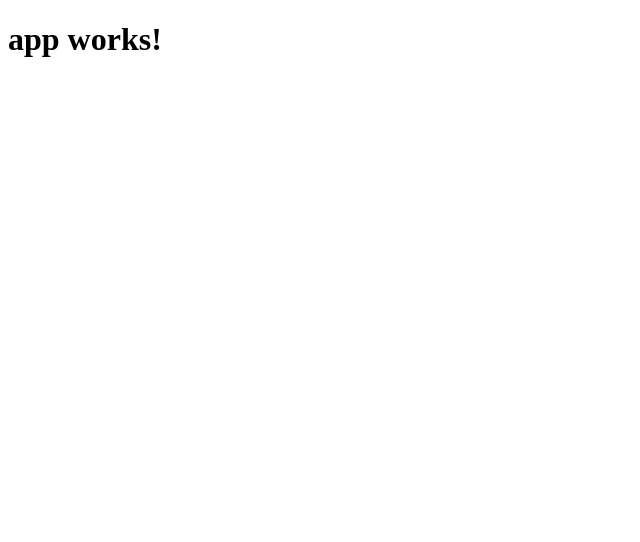
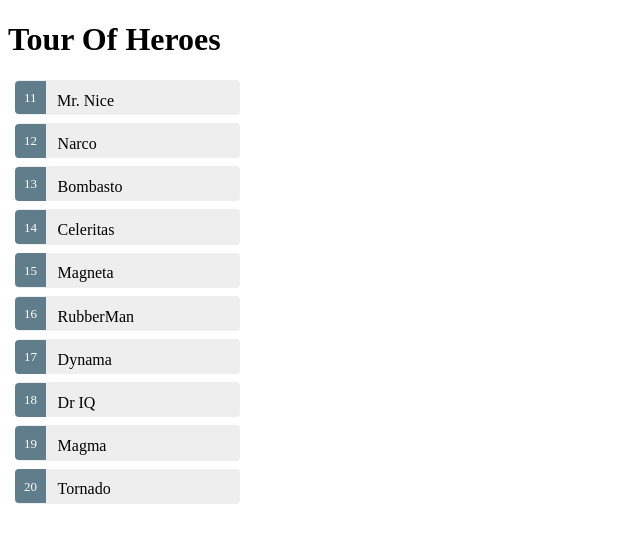
Before and after one commit to teramobk/Angular2Demo, an Angular app: page / in a window 1280 px wide. Shown: the top 542 px of the page, without its empty margins (0-640 px from the left). Built offline with nearby package versions, Linux system fonts and the light colour scheme.

Commit message:
app.component has mock data

```diff
--- a/src/app/app.component.html
+++ b/src/app/app.component.html
@@ -1,3 +1,8 @@
 <h1>
   {{title}}
 </h1>
+<ul class="heroes">
+  <li *ngFor="let hero of heroes">
+    <span class="badge">{{hero.id}}</span>{{hero.name}}
+  </li>
+</ul>
--- a/src/app/app.component.ts
+++ b/src/app/app.component.ts
@@ -1,4 +1,5 @@
 import { Component } from '@angular/core';
+import { Hero, HEROES } from './hero'
 
 @Component({
   selector: 'app-root',
@@ -6,5 +7,10 @@ import { Component } from '@angular/core';
   styleUrls: ['./app.component.css']
 })
 export class AppComponent {
-  title = 'app works!';
+  title = 'Tour Of Heroes';
+  myHero: Hero = {
+    id: 100,
+    name: 'Superman'
+  }
+  heroes: Hero[] = HEROES;
 }
```
